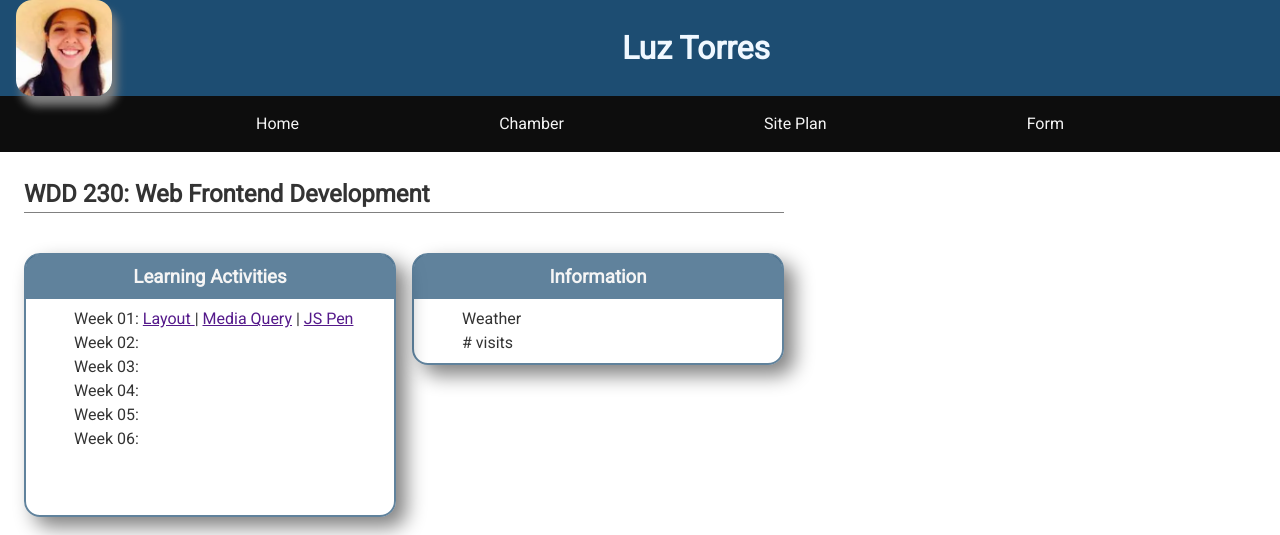
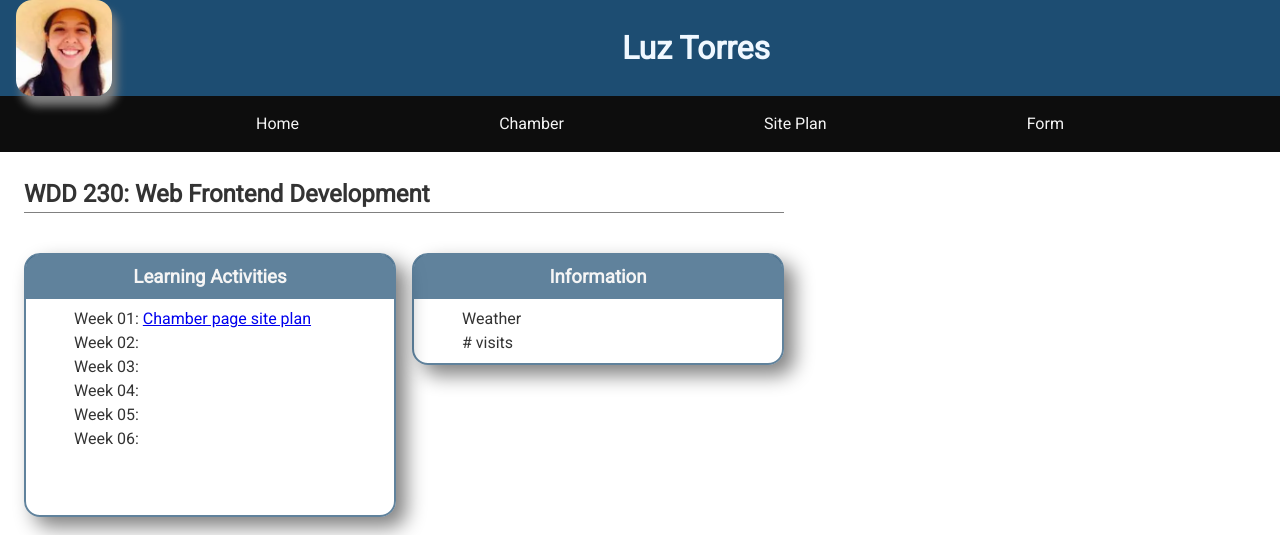
Before and after one commit to ElannyTorres/wdd230, a plain HTML site: page index.html in a window 1280 px wide. Shown: the top 535 px of the page. Drawn offline with nearby package versions, Linux system fonts and the light colour scheme.

Commit message:
ADD: link to chamber-site-plan

```diff
--- a/index.html
+++ b/index.html
@@ -49,11 +49,7 @@
 
                     <ul>
                         <li>Week 01:
-                            <a href="" target="_blank"> Layout </a>
-                            |
-                            <a href="" target="_blank">Media Query</a>
-                            |
-                            <a href="">JS Pen</a>
+                            <a href="./week01/chamber-site-plan.html" target="_blank"> Chamber page site plan </a>
                         </li>
                         <li>Week 02:</li>
                         <li>Week 03:</li>
```
